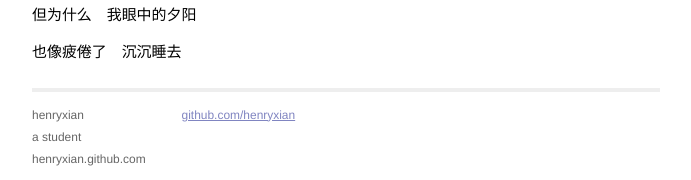
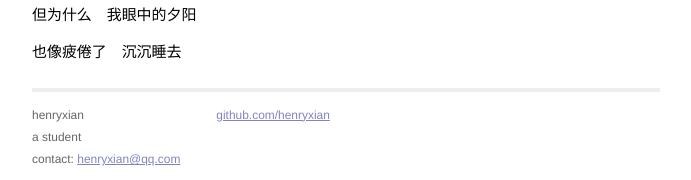
Before and after one commit to henryxian/henryxian.github.io, a Jekyll site: the page built from _posts/2013-06-24-霧瞳.markdown, in a window 1280 px wide. Shown: the part 2148-2328 px from the top of the page, without its empty margins (294-985 px from the left). Built offline with Jekyll 4.4.1, drawn with Linux system fonts in a browser that asks for light colours; Markdown is read by kramdown in place of the engine named in the settings.

Commit message:
add email

```diff
--- a/_layouts/default.html
+++ b/_layouts/default.html
@@ -28,7 +28,10 @@
               <p>
                 henryxian<br />
                 a student<br />
-                henryxian.github.com
+                contact:
+                <a href="mailto://henryxian@qq.com">
+                henryxian@qq.com
+                </a>
               </p>
             </div>
             <div class="contact">
```
